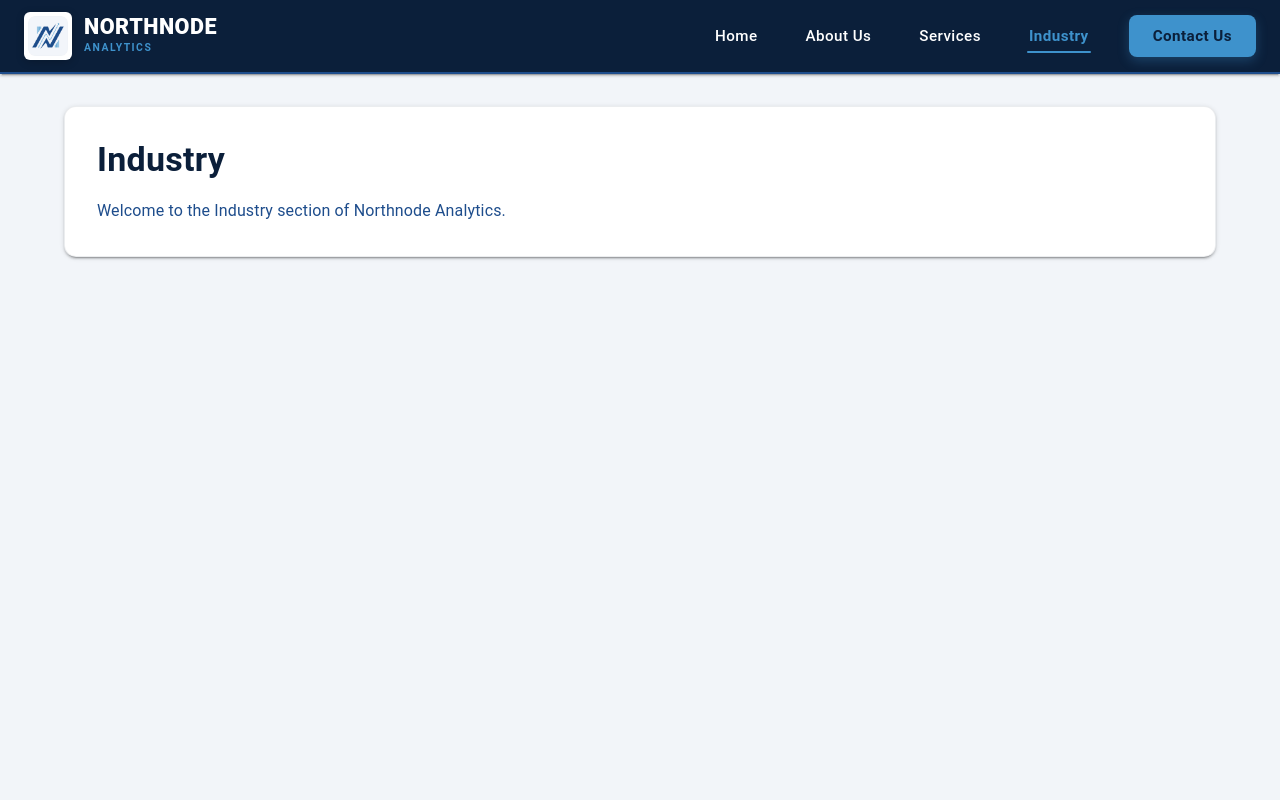
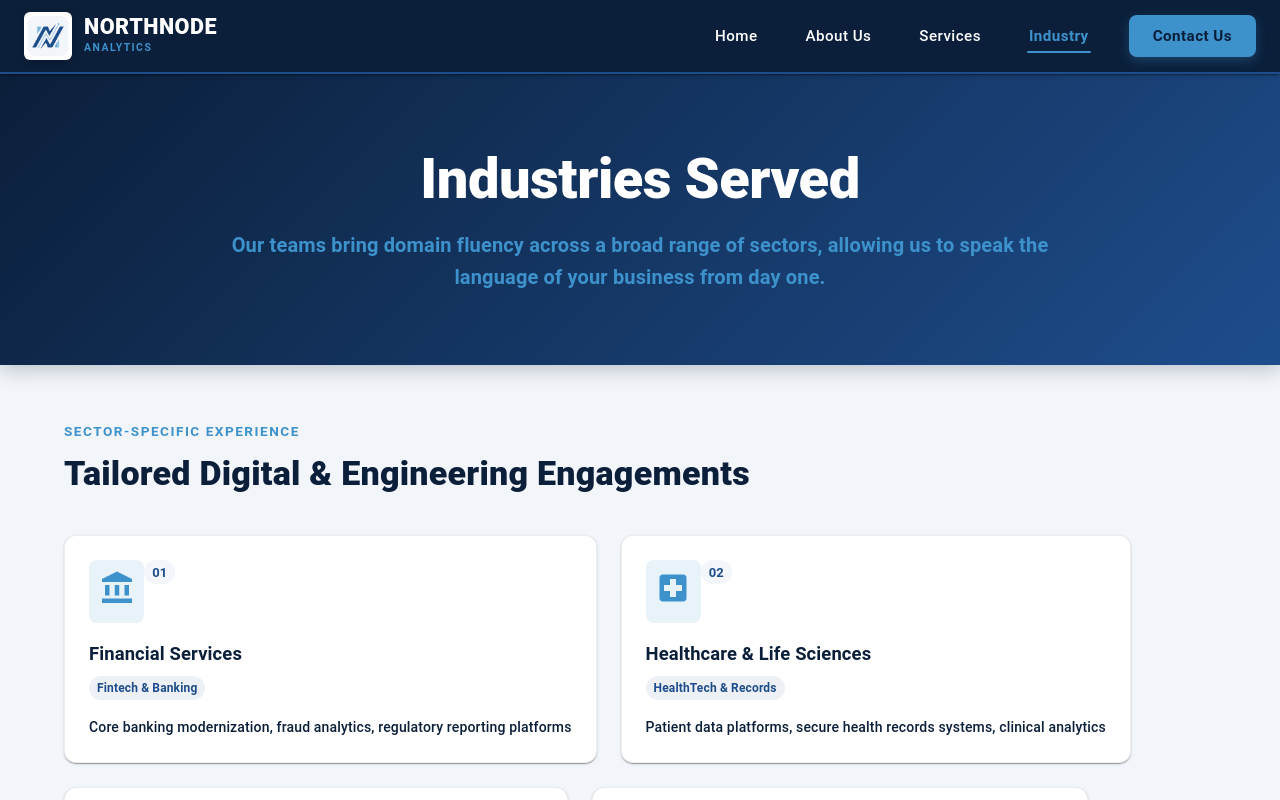
Before and after one commit to marm-rikhav/northnode-analytics, a React (Vite) app in the folder client/: page / in a window 1280 px wide. Both pictures are taken after a click on the button "Industry". Shown: the top 800 px of the page. Built offline with nearby package versions, Linux system fonts and the light colour scheme.

Commit message:
feat: enhance IndustryComponent with detailed industry cards, engagement descriptions, and navigation functionality

```diff
--- a/client/src/components/industry/IndustryComponent.jsx
+++ b/client/src/components/industry/IndustryComponent.jsx
@@ -1,27 +1,320 @@
 import React from 'react';
-import { Typography, Container, Paper } from '@mui/material';
+import PropTypes from 'prop-types';
+import {
+  Box,
+  Container,
+  Typography,
+  Grid,
+  Card,
+  Button,
+  Paper,
+  Stack,
+  Table,
+  TableBody,
+  TableCell,
+  TableContainer,
+  TableRow,
+  Chip
+} from '@mui/material';
+import {
+  AccountBalance as FinanceIcon,
+  LocalHospital as HealthIcon,
+  ShoppingCart as RetailIcon,
+  LocalShipping as LogisticsIcon,
+  CorporateFare as PublicIcon,
+  Bolt as EnergyIcon,
+  BusinessCenter as ServicesIcon,
+  CloudSync as TechIcon,
+  ArrowForward as ArrowIcon,
+  Domain as SectorIcon
+} from '@mui/icons-material';
 
-const IndustryComponent = () => {
+const COLORS = {
+  navy: '#0B1F3A',
+  blue: '#1E4D8C',
+  sky: '#3E92CC',
+  light: '#F2F5F9',
+  white: '#FFFFFF',
+};
+
+const industriesServed = [
+  {
+    num: '01',
+    industry: 'Financial Services',
+    engagements: 'Core banking modernization, fraud analytics, regulatory reporting platforms',
+    icon: <FinanceIcon sx={{ fontSize: 36, color: COLORS.sky }} />,
+    tag: 'Fintech & Banking'
+  },
+  {
+    num: '02',
+    industry: 'Healthcare & Life Sciences',
+    engagements: 'Patient data platforms, secure health records systems, clinical analytics',
+    icon: <HealthIcon sx={{ fontSize: 36, color: COLORS.sky }} />,
+    tag: 'HealthTech & Records'
+  },
+  {
+    num: '03',
+    industry: 'Retail & E-Commerce',
+    engagements: 'Omnichannel platforms, personalization engines, inventory intelligence',
+    icon: <RetailIcon sx={{ fontSize: 36, color: COLORS.sky }} />,
+    tag: 'Digital Commerce'
+  },
+  {
+    num: '04',
+    industry: 'Manufacturing & Logistics',
+    engagements: 'IoT-enabled operations, supply chain visibility, predictive maintenance',
+    icon: <LogisticsIcon sx={{ fontSize: 36, color: COLORS.sky }} />,
+    tag: 'Smart Supply Chain'
+  },
+  {
+    num: '05',
+    industry: 'Public Sector',
+    engagements: 'Citizen service portals, secure data infrastructure, accessibility compliance',
+    icon: <PublicIcon sx={{ fontSize: 36, color: COLORS.sky }} />,
+    tag: 'GovTech & Compliance'
+  },
+  {
+    num: '06',
+    industry: 'Energy & Utilities',
+    engagements: 'Grid analytics, asset monitoring, sustainability reporting tools',
+    icon: <EnergyIcon sx={{ fontSize: 36, color: COLORS.sky }} />,
+    tag: 'CleanTech & Grid'
+  },
+  {
+    num: '07',
+    industry: 'Professional Services',
+    engagements: 'Workflow automation, client portals, internal knowledge platforms',
+    icon: <ServicesIcon sx={{ fontSize: 36, color: COLORS.sky }} />,
+    tag: 'Enterprise Workflow'
+  },
+  {
+    num: '08',
+    industry: 'Technology & SaaS',
+    engagements: 'Product engineering, platform scaling, DevOps and reliability partnerships',
+    icon: <TechIcon sx={{ fontSize: 36, color: COLORS.sky }} />,
+    tag: 'SaaS & Scale-Ups'
+  }
+];
+
+const IndustryComponent = ({ onNavigate }) => {
+  const handleNavigation = (pageName) => {
+    if (onNavigate) {
+      onNavigate(pageName);
+    }
+  };
+
   return (
-    <Container maxWidth="lg" sx={{ mt: 4, mb: 4 }}>
+    <Box sx={{ backgroundColor: COLORS.light, pb: 8 }}>
+      {/* 1. HERO & INTRO */}
+      <Box
+        sx={{
+          background: `linear-gradient(135deg, ${COLORS.navy} 0%, ${COLORS.blue} 100%)`,
+          color: COLORS.white,
+          py: { xs: 7, md: 9 },
+          px: 2,
+          textAlign: 'center',
+          boxShadow: '0 4px 20px rgba(11, 31, 58, 0.25)',
+        }}
+      >
+        <Container maxWidth="lg">
+          <Typography
+            variant="h2"
+            component="h1"
+            sx={{
+              fontWeight: 800,
+              fontSize: { xs: '2.2rem', sm: '3rem', md: '3.5rem' },
+              mb: 2,
+            }}
+          >
+            Industries Served
+          </Typography>
+          <Typography
+            variant="h6"
+            sx={{
+              color: COLORS.sky,
+              fontWeight: 600,
+              maxWidth: '850px',
+              mx: 'auto',
+              fontSize: { xs: '1.1rem', md: '1.25rem' },
+              lineHeight: 1.6,
+            }}
+          >
+            Our teams bring domain fluency across a broad range of sectors, allowing us to speak the language of your business from day one.
+          </Typography>
+        </Container>
+      </Box>
+
+      {/* 2. 8 INDUSTRY SECTOR CARDS */}
+      <Container maxWidth="lg" sx={{ mt: 6, mb: 8 }}>
+        <Box textAlign="center" sx={{ mb: 5 }}>
+          <Typography variant="overline" sx={{ color: COLORS.sky, fontWeight: 700, letterSpacing: 1.5, fontSize: '0.85rem' }}>
+            SECTOR-SPECIFIC EXPERIENCE
+          </Typography>
+          <Typography variant="h4" sx={{ color: COLORS.navy, fontWeight: 800, mt: 0.5 }}>
+            Tailored Digital & Engineering Engagements
+          </Typography>
+        </Box>
+
+        <Grid container spacing={3}>
+          {industriesServed.map((item) => (
+            <Grid item xs={12} sm={6} md={3} key={item.industry}>
+              <Card
+                elevation={1}
+                sx={{
+                  height: '100%',
+                  p: 3,
+                  borderRadius: 3,
+                  backgroundColor: COLORS.white,
+                  border: '1px solid rgba(11, 31, 58, 0.08)',
+                  display: 'flex',
+                  flexDirection: 'column',
+                  justifyContent: 'space-between',
+                  transition: 'all 0.25s ease-in-out',
+                  '&:hover': {
+                    transform: 'translateY(-4px)',
+                    boxShadow: '0 8px 24px rgba(30, 77, 140, 0.15)',
+                    borderColor: COLORS.sky,
+                  },
+                }}
+              >
+                <Box>
+                  <Stack direction="row" justifyContent="space-between" alignItems="center" sx={{ mb: 2 }}>
+                    <Box
+                      sx={{
+                        p: 1.2,
+                        borderRadius: 2,
+                        backgroundColor: 'rgba(62, 146, 204, 0.12)',
+                      }}
+                    >
+                      {item.icon}
+                    </Box>
+                    <Chip
+                      label={item.num}
+                      size="small"
+                      sx={{
+                        backgroundColor: COLORS.light,
+                        color: COLORS.blue,
+                        fontWeight: 700,
+                      }}
+                    />
+                  </Stack>
+
+                  <Typography variant="h6" sx={{ color: COLORS.navy, fontWeight: 700, mb: 1, fontSize: '1.15rem' }}>
+                    {item.industry}
+                  </Typography>
+
+                  <Chip
+                    label={item.tag}
+                    size="small"
+                    sx={{
+                      backgroundColor: 'rgba(30, 77, 140, 0.08)',
+                      color: COLORS.blue,
+                      fontWeight: 600,
+                      mb: 2,
+                      fontSize: '0.75rem',
+                    }}
+                  />
+
+                  <Typography variant="body2" sx={{ color: COLORS.navy, lineHeight: 1.6, fontWeight: 500 }}>
+                    {item.engagements}
+                  </Typography>
+                </Box>
+              </Card>
+            </Grid>
+          ))}
+        </Grid>
+      </Container>
+
+      {/* 3. FULL COMPARISON TABLE */}
+      <Container maxWidth="lg" sx={{ mb: 8 }}>
         <Paper
           elevation={2}
           sx={{
-          p: 4,
+            p: { xs: 4, md: 5 },
             borderRadius: 3,
-          backgroundColor: '#FFFFFF',
+            backgroundColor: COLORS.white,
             border: '1px solid rgba(11, 31, 58, 0.08)',
           }}
         >
-        <Typography variant="h4" component="h1" sx={{ color: '#0B1F3A', fontWeight: 700, mb: 2 }}>
-          Industry
+          <Stack direction="row" spacing={1.5} alignItems="center" sx={{ mb: 1 }}>
+            <SectorIcon sx={{ color: COLORS.sky, fontSize: 32 }} />
+            <Typography variant="h4" sx={{ color: COLORS.navy, fontWeight: 800 }}>
+              Industries Served & Typical Engagements
             </Typography>
-        <Typography variant="body1" sx={{ color: '#1E4D8C', lineHeight: 1.7 }}>
-          Welcome to the Industry section of Northnode Analytics.
+          </Stack>
+          <Typography variant="body1" sx={{ color: COLORS.blue, mb: 3 }}>
+            Full breakdown of enterprise solutions engineered per industry domain.
           </Typography>
+
+          <TableContainer>
+            <Table size="small">
+              <TableBody>
+                {industriesServed.map((row) => (
+                  <TableRow key={row.industry} sx={{ '&:nth-of-type(odd)': { backgroundColor: COLORS.light } }}>
+                    <TableCell sx={{ fontWeight: 700, color: COLORS.navy, width: '30%', py: 2, fontSize: '0.95rem' }}>
+                      {row.industry}
+                    </TableCell>
+                    <TableCell sx={{ color: COLORS.blue, py: 2, fontSize: '0.95rem', fontWeight: 500 }}>
+                      {row.engagements}
+                    </TableCell>
+                  </TableRow>
+                ))}
+              </TableBody>
+            </Table>
+          </TableContainer>
         </Paper>
       </Container>
+
+      {/* CTA BANNER */}
+      <Container maxWidth="lg">
+        <Paper
+          elevation={3}
+          sx={{
+            p: { xs: 4, md: 6 },
+            borderRadius: 3,
+            backgroundColor: COLORS.navy,
+            color: COLORS.white,
+            textAlign: 'center',
+            background: `linear-gradient(135deg, ${COLORS.navy} 0%, ${COLORS.blue} 100%)`,
+          }}
+        >
+          <Typography variant="h4" sx={{ fontWeight: 800, mb: 1.5 }}>
+            Don’t See Your Industry Listed?
+          </Typography>
+          <Typography variant="body1" sx={{ color: COLORS.sky, mb: 4, maxWidth: '650px', mx: 'auto', fontSize: '1.1rem' }}>
+            Our core engineering, cloud, and data practices adapt to complex business logic across any regulated or high-growth domain.
+          </Typography>
+          <Button
+            variant="contained"
+            size="large"
+            onClick={() => handleNavigation('Contact Us')}
+            endIcon={<ArrowIcon />}
+            sx={{
+              backgroundColor: COLORS.sky,
+              color: COLORS.navy,
+              fontWeight: 700,
+              px: 5,
+              py: 1.5,
+              borderRadius: 2,
+              textTransform: 'none',
+              fontSize: '1.05rem',
+              boxShadow: '0 4px 14px rgba(62, 146, 204, 0.4)',
+              '&:hover': {
+                backgroundColor: COLORS.white,
+                color: COLORS.blue,
+              },
+            }}
+          >
+            Discuss Your Sector Requirements
+          </Button>
+        </Paper>
+      </Container>
+    </Box>
   );
 };
 
+IndustryComponent.propTypes = {
+  onNavigate: PropTypes.func,
+};
+
 export default IndustryComponent;
```
Lines whose indentation alone changed are shown as unchanged.
